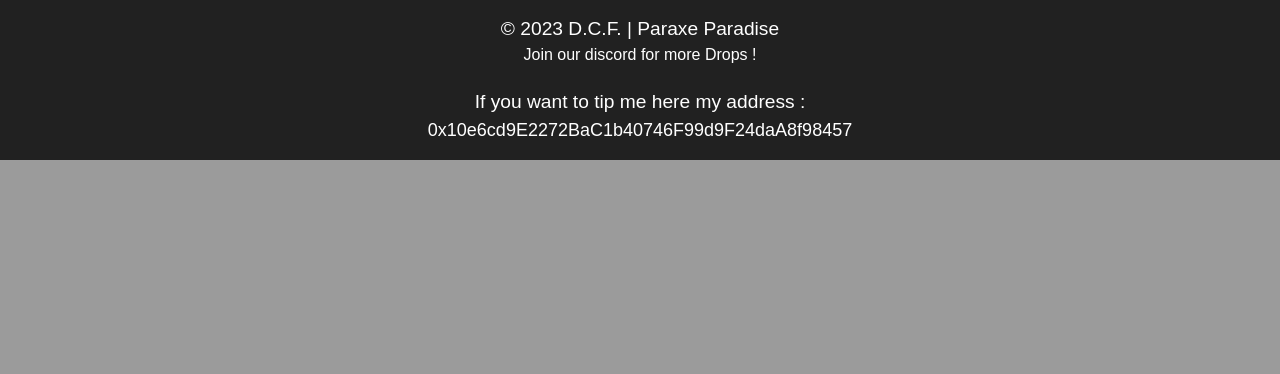
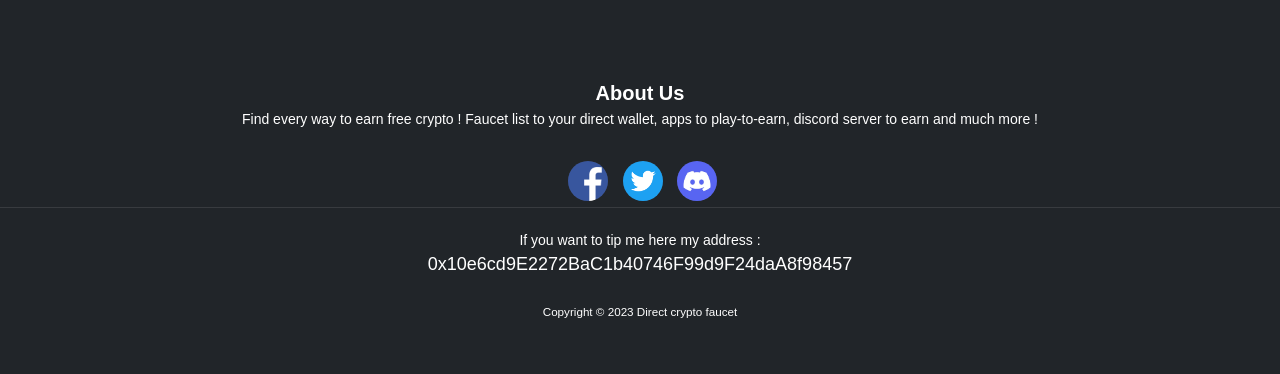
Before and after one commit to The-Pixeleur/DirectFaucetWebsite, a PHP site: page / in a window 1280 px wide. Shown: the part 912-1286 px from the top of the page. Before the commit the page ends 1072 px from the top, so only its background shows below. Run offline with PHP 8.4, Linux system fonts and the light colour scheme.

Commit message:
added 2 new faucet + brave

```diff
--- /dev/null
+++ b/brave-rewards-verification.txt
@@ -0,0 +1,4 @@
+This is a Brave Rewards publisher verification file.
+
+Domain: directfaucet.site
+Token: 4b062a5e85bd5db4ac04c79bd3647e62e447b6a5efb2adbca5ac8e5faa8eea27
--- a/css.css
+++ b/css.css
@@ -116,14 +116,7 @@
     padding: 1rem;
   }
 
-  /* Footer styles */
-  footer {
-    background-color: #212121;
-    color: #fff;
-    padding: 1rem;
-    text-align: center;
-    margin-top: auto;
-  }
+
 
 
 
@@ -219,7 +212,111 @@ footer p {
   font-size: 1.2rem;
   line-height: 1.5;
 }
+  /* Footer styles */
+  footer {
+    background-color: #212121;
+    color: #fff;
+    padding: 1rem;
+    text-align: center;
+    margin-top: auto;
+  }
 
+  .site-footer {
+    background-color: #212529;
+    color: #fff;
+    padding: 50px 0;
+  }
+
+  .site-footer h3 {
+    color: #fff;
+    font-size: 20px;
+    font-weight: 600;
+    margin-top: 30px;
+  }
+
+  .site-footer p {
+    font-size: 14px;
+    line-height: 24px;
+    margin-bottom: 0;
+  }
+
+  .site-footer a {
+    color: #fff;
+    text-decoration: underline;
+  }
+
+  .site-footer a:hover {
+    color: #fff;
+    text-decoration: none;
+  }
+
+  .social-icons {
+    margin-top: 30px;
+    list-style: none;
+  }
+
+  .social-icons li {
+    display: inline-block;
+    margin-right: 10px;
+  }
+
+  .social-icons li:last-child {
+    margin-right: 0;
+  }
+
+  .social-icons a {
+    color: #fff;
+    font-size: 18px;
+    display: inline-block;
+    width: 40px;
+    height: 40px;
+    line-height: 40px;
+    text-align: center;
+    border-radius: 50%;
+    background-color: #333;
+    transition: 0.3s;
+  }
+  .site-footer .border-top {
+    border-top: 1px solid rgba(255, 255, 255, 0.1);
+    padding-top: 20px;
+  }
+
+  .site-footer .border-top p {
+    margin-bottom: 0;
+  }
+
+  .site-footer .text-muted {
+    color: #fff;
+  }
+  .site-footer .social-icons img {
+    width: 40px;
+    height: 40px;
+    border-radius: 50%;
+    overflow: hidden;
+  }
+
+  .site-footer .social-icons li {
+    display: inline-block;
+    margin-right: 5px;
+    margin-left: 5px;
+  }
+
+  .site-footer .social-icons li:last-child {
+    margin-right: 0;
+  }
+  @media (max-width: 767.98px) {
+    .site-footer .border-top {
+      margin-top: 40px;
+    }
+
+    .site-footer h3 {
+      margin-top: 30px;
+    }
+
+    .site-footer .social-icons {
+      margin-top: 20px;
+    }
+  }
 
 
 
--- a/index.html
+++ b/index.html
@@ -81,11 +81,33 @@
 			<p>2023 :<br><br>-Website Creation<br>-Faucet list<br>-Discord server creation<br>-Play-to-earn<br>-Server discord to earn<br></p>
 		</div>
 	</div>
-    <footer>
-        <p>&copy; 2023 D.C.F. | Paraxe Paradise</p>
-        <a href="https://discord.gg/AEr5zQHnty">Join our discord for more Drops !</a>
-        <br><br>
-        <p>If you want to tip me here my address : <br></p><p id="wallet_address">0x10e6cd9E2272BaC1b40746F99d9F24daA8f98457</p>
-    </footer>
+	<footer class="site-footer">
+		<div class="container">
+		  <div class="row">
+			<div class="col-md-4">
+			  <h3>About Us</h3>
+			  <p>Find every way to earn free crypto ! Faucet list to your direct wallet, apps to play-to-earn, discord server to earn and much more !</p>
+			  <ul class="list-unstyled social-icons">
+				<li><a href="#" target="_blank"><img src="./IMG/Other/FacebookSN.png" alt="facebook"><i class="fab fa-facebook-f"></i></a></li>
+				<li><a href="https://twitter.com/DCF_faucet" target="_blank"><img src="./IMG/Other/TwitterSN.png" alt="twitter"><i class="fab fa-twitter"></i></a></li>
+				<li><a href="https://discord.gg/AEr5zQHnty" target="_blank"><img src="./IMG/Other/discordSN.jpg" alt="discord"><i class="fab fa-discord"></i></a></li>
+			  </ul>
+			</div>
+		  </div>
+		  <div class="row">
+			<div class="col-md-12">
+			  <div class="border-top pt-3">
+				<p>If you want to tip me here my address : <br></p><p id="wallet_address">0x10e6cd9E2272BaC1b40746F99d9F24daA8f98457</p> <br>
+				<p class="text-center">
+				  <small class="text-muted">Copyright ©
+					<script>document.write(new Date().getFullYear());</script>
+					Direct crypto faucet
+				  </small>
+				</p>
+			  </div>
+			</div>
+		  </div>
+		</div>
+	</footer>
 </body>
 </html>
```
Also changed, not shown: faucet.html (+30 -0 lines), IMG/CryptoLogo/xch.png (added), IMG/Other/FacebookSN.png (added), IMG/Other/TwitterSN.png (added), IMG/Other/discordSN.jpg (added).
